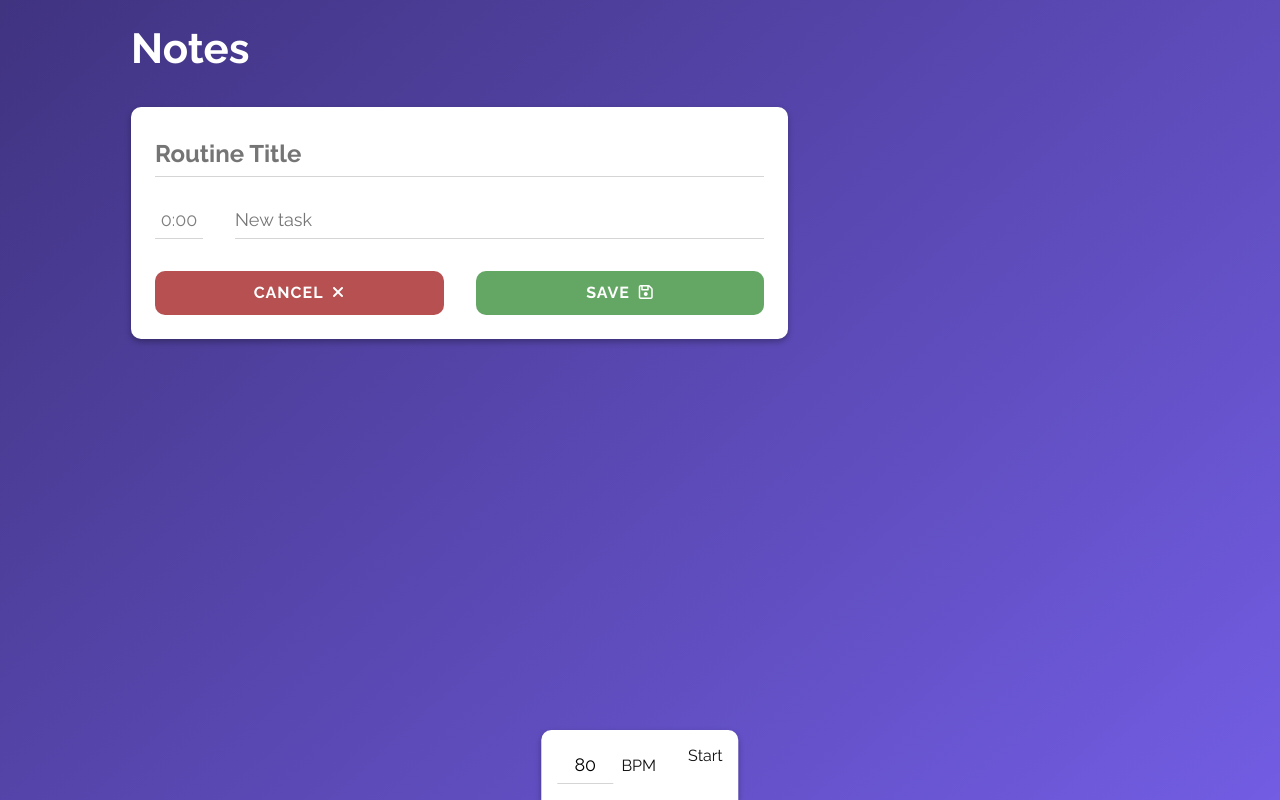
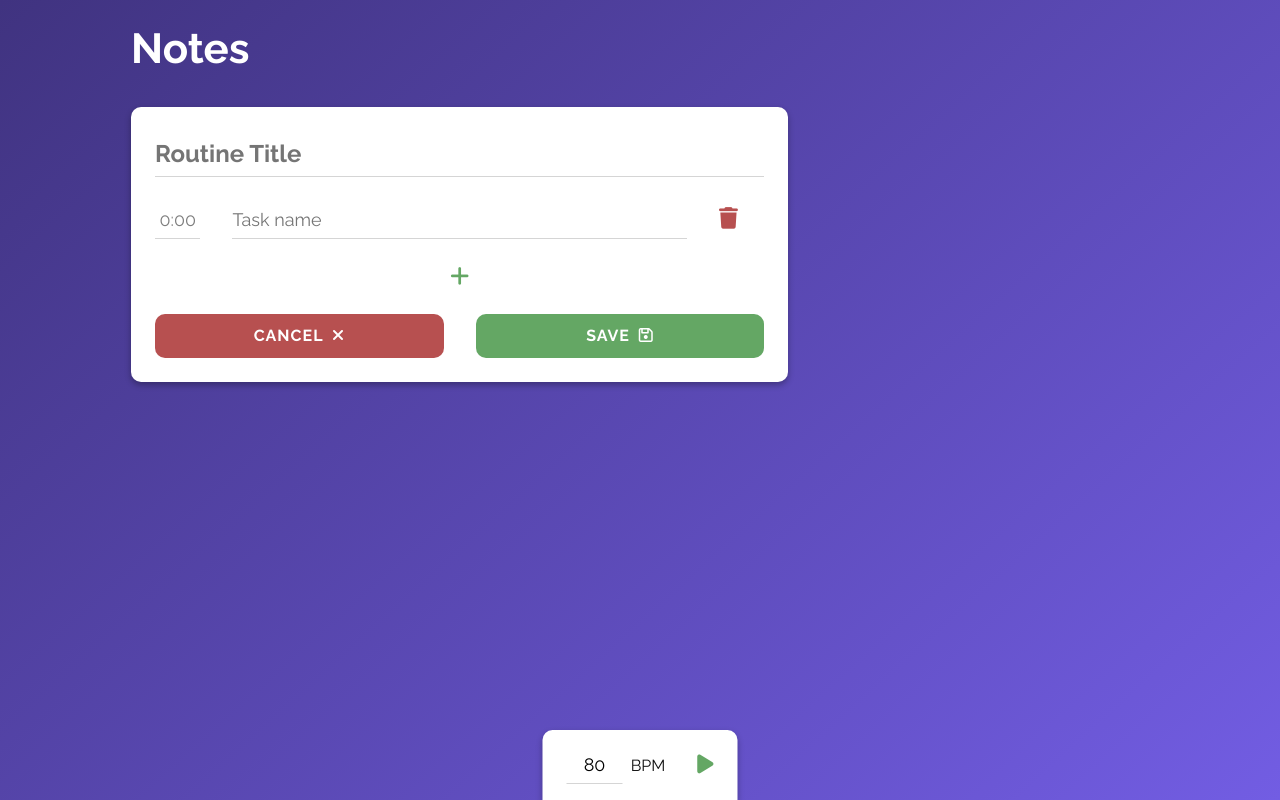
Before and after one commit to connorbiddle/notes, a React (Create React App) app: page /new in a window 1280 px wide. Built offline with nearby package versions, Linux system fonts and the light colour scheme.

Commit message:
Implemented task deletion and reworked the way new tasks are created.

```diff
--- a/src/base/RoutinesContext.js
+++ b/src/base/RoutinesContext.js
@@ -4,71 +4,71 @@ const LS_KEY = "notes-routines-v1";
 
 export const RoutinesContext = createContext();
 
-const placeholderRoutines = [
-  {
-    id: 0,
-    title: "Main Routine",
-    tasks: [
-      {
-        id: 0,
-        name: "Minor Pentatonic Scale",
-        duration: 300,
-      },
-      {
-        id: 1,
-        name: "Open Chords",
-        duration: 600,
-      },
-      {
-        id: 2,
-        name: "Song Practice",
-        duration: 1800,
-      },
-    ],
-  },
-  {
-    id: 1,
-    title: "Routine 2",
-    tasks: [
-      {
-        id: 0,
-        name: "Major Scale",
-        duration: 300,
-      },
-      {
-        id: 1,
-        name: "Barre Chords",
-        duration: 900,
-      },
-    ],
-  },
-  {
-    id: 2,
-    title: "Routine 3",
-    tasks: [
-      {
-        id: 0,
-        name: "Chromatic Scale",
-        duration: 300,
-      },
-      {
-        id: 1,
-        name: "Sweep Picking",
-        duration: 600,
-      },
-      {
-        id: 2,
-        name: "Legato",
-        duration: 1800,
-      },
-      {
-        id: 3,
-        name: "Pentatonic Blues Licks",
-        duration: 2700,
-      },
-    ],
-  },
-];
+// const placeholderRoutines = [
+//   {
+//     id: 0,
+//     title: "Main Routine",
+//     tasks: [
+//       {
+//         id: 0,
+//         name: "Minor Pentatonic Scale",
+//         duration: 300,
+//       },
+//       {
+//         id: 1,
+//         name: "Open Chords",
+//         duration: 600,
+//       },
+//       {
+//         id: 2,
+//         name: "Song Practice",
+//         duration: 1800,
+//       },
+//     ],
+//   },
+//   {
+//     id: 1,
+//     title: "Routine 2",
+//     tasks: [
+//       {
+//         id: 0,
+//         name: "Major Scale",
+//         duration: 300,
+//       },
+//       {
+//         id: 1,
+//         name: "Barre Chords",
+//         duration: 900,
+//       },
+//     ],
+//   },
+//   {
+//     id: 2,
+//     title: "Routine 3",
+//     tasks: [
+//       {
+//         id: 0,
+//         name: "Chromatic Scale",
+//         duration: 300,
+//       },
+//       {
+//         id: 1,
+//         name: "Sweep Picking",
+//         duration: 600,
+//       },
+//       {
+//         id: 2,
+//         name: "Legato",
+//         duration: 1800,
+//       },
+//       {
+//         id: 3,
+//         name: "Pentatonic Blues Licks",
+//         duration: 2700,
+//       },
+//     ],
+//   },
+// ];
 
 export const RoutinesProvider = ({ children }) => {
   const [routines, setRoutineState] = useState(
--- a/src/components/parts/Metronome.jsx
+++ b/src/components/parts/Metronome.jsx
@@ -4,22 +4,43 @@ import Input from "../utilities/Input";
 import Card from "../presentational/Card";
 import Flex from "../presentational/Flex";
 import { Row, Column } from "../presentational/Grid";
+import IconButton from "../utilities/IconButton";
 
 const Metronome = () => {
   // const [playing, setPlaying] = useState(false);
   // const [visible, setVisible] = useState(false);
-  const [bpm] = useState(80);
+  const [bpm, setBpm] = useState(80);
+
+  const startMetronome = () => {
+    alert(`Starting metronome at ${bpm} BPM!`);
+  };
+
+  const onBpmChange = e => setBpm(e.target.value);
 
   return (
     <StyledMetronome>
       <Row>
         <Column size="6">
           <Flex alignItems="center">
-            <Input value={bpm} center width="3.5rem" noMargin />
+            <Input
+              value={bpm}
+              center
+              width="3.5rem"
+              noMargin
+              onChange={onBpmChange}
+            />
             &nbsp;&nbsp;BPM
           </Flex>
         </Column>
-        <Column size="6">Start</Column>
+        <Column size="6">
+          <Flex alignItems="center" height="100%">
+            <IconButton
+              onClick={startMetronome}
+              icon="fas fa-play"
+              color="success"
+            />
+          </Flex>
+        </Column>
       </Row>
     </StyledMetronome>
   );
@@ -31,7 +52,7 @@ const StyledMetronome = styled(Card)`
   bottom: 0;
   left: 50%;
   transform: translate(-50%, 0);
-  padding: 1rem;
+  padding: 1rem 1.5rem;
   border-bottom-left-radius: 0;
   border-bottom-right-radius: 0;
 `;
--- a/src/components/utilities/Button.jsx
+++ b/src/components/utilities/Button.jsx
@@ -1,5 +1,4 @@
 import { darken } from "polished";
-import React from "react";
 import styled from "styled-components";
 import Flex from "../presentational/Flex";
 
--- /dev/null
+++ b/src/components/utilities/IconButton.jsx
@@ -0,0 +1,27 @@
+import styled from "styled-components";
+
+const IconButton = props => (
+  <StyledIconButton {...props}>
+    <i className={props.icon} />
+  </StyledIconButton>
+);
+
+const StyledIconButton = styled.button`
+  color: ${({ theme, color }) => (color ? theme.colors[color] : "unset")};
+  margin: ${({ theme, margin }) => (margin ? theme.spacing.sm : 0)};
+  transition: transform 300ms ease-out;
+
+  &:hover {
+    transform: scale(1.2);
+  }
+
+  cursor: pointer;
+  background: none;
+  border: none;
+
+  i.fas {
+    font-size: 1.35rem;
+  }
+`;
+
+export default IconButton;
--- a/src/components/views/RoutineForm.jsx
+++ b/src/components/views/RoutineForm.jsx
@@ -2,16 +2,17 @@ import React, { useState, useContext } from "react";
 import { Redirect } from "react-router-dom";
 import { Column, Row } from "../presentational/Grid";
 import Card from "../presentational/Card";
+import Flex from "../presentational/Flex";
 import Input from "../utilities/Input";
 import TimeInput from "../utilities/TimeInput";
 import Button from "../utilities/Button";
+import IconButton from "../utilities/IconButton";
 import { RoutinesContext } from "../../base/RoutinesContext";
 import { v4 as uuid } from "uuid";
 
 const RoutineForm = ({ editing }) => {
   const [routines, setRoutines] = useContext(RoutinesContext);
   const [redirect, setRedirect] = useState(null);
-  const [newTask, setNewTask] = useState({ name: "", duration: 0 });
 
   const [currentRoutine, setCurrentRoutine] = useState(
     editing
@@ -19,7 +20,11 @@ const RoutineForm = ({ editing }) => {
           ...routines.find(routine => routine.id === editing),
           tasks: [...routines.find(routine => routine.id === editing).tasks],
         }
-      : { id: uuid(), title: "", tasks: [] }
+      : {
+          id: uuid(),
+          title: "",
+          tasks: [{ id: uuid(), name: "", duration: 0 }],
+        }
   );
 
   const onTitleChange = e => {
@@ -41,9 +46,17 @@ const RoutineForm = ({ editing }) => {
     });
   };
 
-  const onNewTaskChange = (value, property) => {
-    checkPropertyValidity(property);
-    setNewTask(oldTask => ({ ...oldTask, [property]: value }));
+  const addNewTask = () =>
+    setCurrentRoutine(oldRoutine => ({
+      ...oldRoutine,
+      tasks: [...oldRoutine.tasks, { id: uuid(), name: "", duration: 0 }],
+    }));
+
+  const deleteTask = id => {
+    const tasks = [...currentRoutine.tasks];
+    const nowDeleting = currentRoutine.tasks.findIndex(task => task.id === id);
+    tasks.splice(nowDeleting, 1);
+    setCurrentRoutine(oldRoutine => ({ ...oldRoutine, tasks }));
   };
 
   const checkPropertyValidity = property => {
@@ -67,21 +80,6 @@ const RoutineForm = ({ editing }) => {
 
     setRoutines(newRoutines);
     sendHome();
-  };
-
-  const submitNewTask = e => {
-    if (e.keyCode !== 13) return;
-
-    const taskToAdd = { id: uuid(), ...newTask };
-    setNewTask({ name: "", duration: 0 });
-
-    setCurrentRoutine(oldRoutine => {
-      const newTasks = [...oldRoutine.tasks];
-      newTasks.push(taskToAdd);
-      return { ...oldRoutine, tasks: newTasks };
-    });
-
-    e.preventDefault();
   };
 
   const focusInputAfterTitle = e => {
@@ -117,33 +115,37 @@ const RoutineForm = ({ editing }) => {
                       }
                     />
                   </Column>
-                  <Column size="11">
+                  <Column size="10">
                     <Input
+                      placeholder="Task name"
                       value={task.name}
                       onChange={e =>
                         onTaskChange(e.target.value, task.id, "name")
                       }
                     />
                   </Column>
+                  <Column size="1">
+                    <Flex alignItems="center" height="65%">
+                      <IconButton
+                        type="button"
+                        onClick={() => deleteTask(task.id)}
+                        icon="fas fa-trash"
+                        color="danger"
+                      />
+                    </Flex>
+                  </Column>
                 </Row>
               ))}
 
-            <Row>
-              <Column size="1">
-                <TimeInput
-                  value={newTask.duration}
-                  onChange={value => onNewTaskChange(value, "duration")}
-                />
-              </Column>
-              <Column size="11">
-                <Input
-                  value={newTask.name}
-                  placeholder="New task"
-                  onChange={e => onNewTaskChange(e.target.value, "name")}
-                  onKeyDown={submitNewTask}
-                />
-              </Column>
-            </Row>
+            <Flex justifyContent="center">
+              <IconButton
+                type="button"
+                onClick={addNewTask}
+                icon="fas fa-plus"
+                color="success"
+                margin
+              />
+            </Flex>
 
             <Row mTop>
               <Column lg={6}>
```
